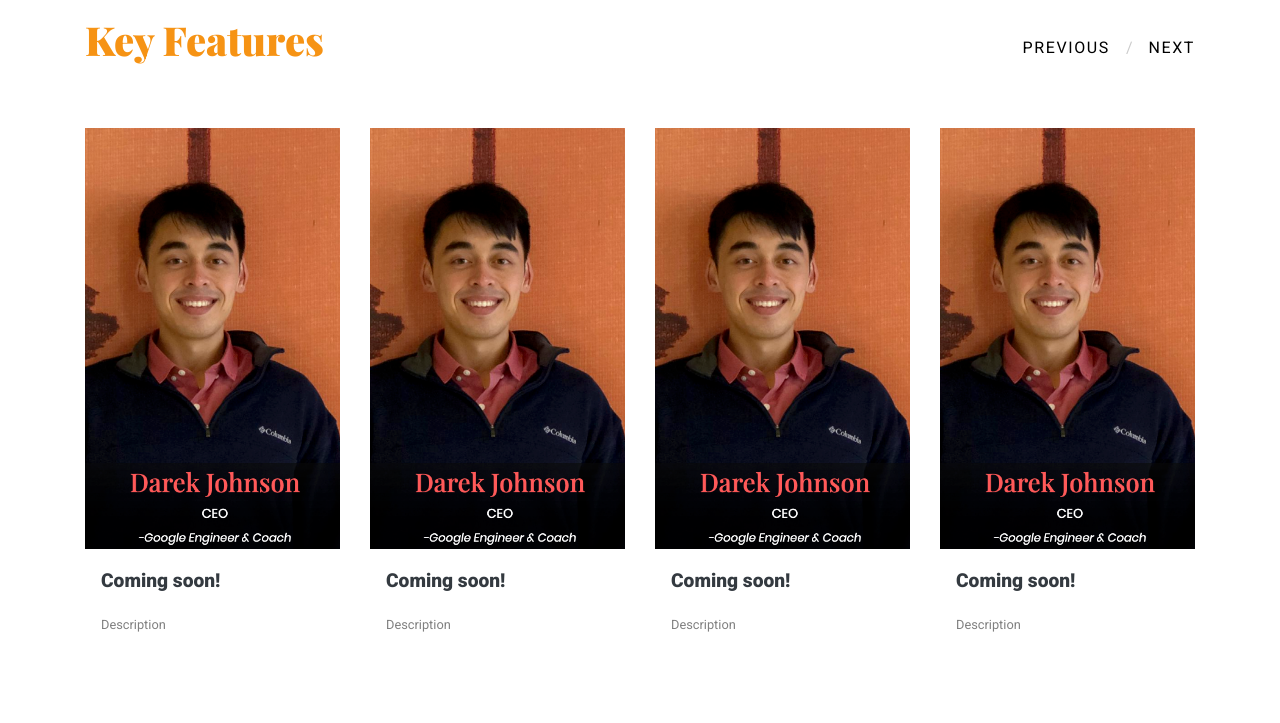
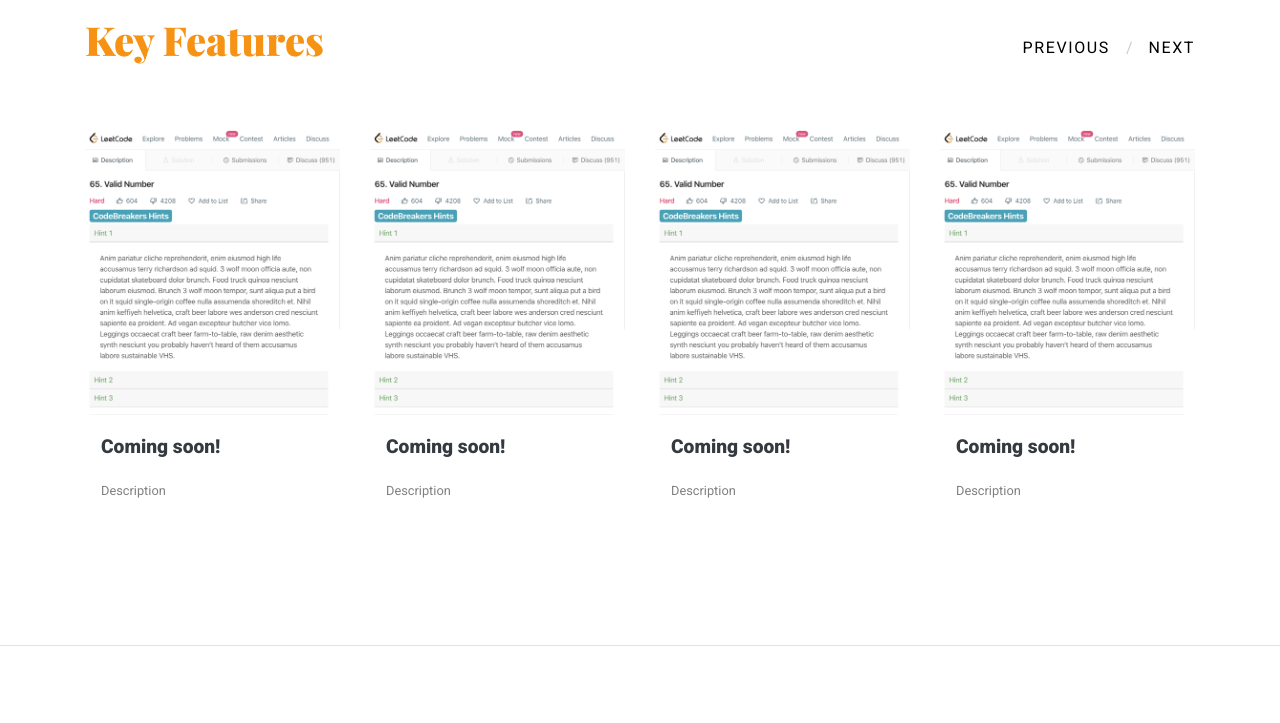
Before and after one commit to rachelvuu/CodeBreakers-Landing-Page, a plain HTML site: page index.html in a window 1280 px wide. Shown: the part 1520-2243 px from the top of the page. Drawn offline with nearby package versions, Linux system fonts and the light colour scheme; files whose address does not match are found by name.

Commit message:
LeetCode images added

```diff
--- a/index.html
+++ b/index.html
@@ -150,7 +150,7 @@
         <div class="owl-carousel nonloop-block-13 mb-5">
 
           <div class="property">
-            <img src="images/sponsor.jpg" alt="Image" class="img-fluid">
+            <img src="images/LeetCode.jpg" alt="Image" class="img-fluid">
             <div class="prop-details p-3">
               <div><strong class="price">Coming soon!</strong></div>
               <div class="mb-2 d-flex justify-content-between"></div>
@@ -159,7 +159,7 @@
           </div>
 
           <div class="property">
-            <img src="images/sponsor.jpg" alt="Image" class="img-fluid">
+            <img src="images/LeetCode.jpg" alt="Image" class="img-fluid">
             <div class="prop-details p-3">
               <div><strong class="price">Coming soon!</strong></div>
               <div class="mb-2 d-flex justify-content-between"></div>
@@ -168,7 +168,7 @@
           </div>
 
           <div class="property">
-            <img src="images/sponsor.jpg" alt="Image" class="img-fluid">
+            <img src="images/LeetCode.jpg" alt="Image" class="img-fluid">
             <div class="prop-details p-3">
               <div><strong class="price">Coming soon!</strong></div>
               <div class="mb-2 d-flex justify-content-between"></div>
@@ -177,7 +177,7 @@
           </div>
 
           <div class="property">
-            <img src="images/sponsor.jpg" alt="Image" class="img-fluid">
+            <img src="images/LeetCode.jpg" alt="Image" class="img-fluid">
             <div class="prop-details p-3">
               <div><strong class="price">Coming soon!</strong></div>
               <div class="mb-2 d-flex justify-content-between"></div>
```
Also changed, not shown: images/LeetCode.jpg (added), 1 other file.
